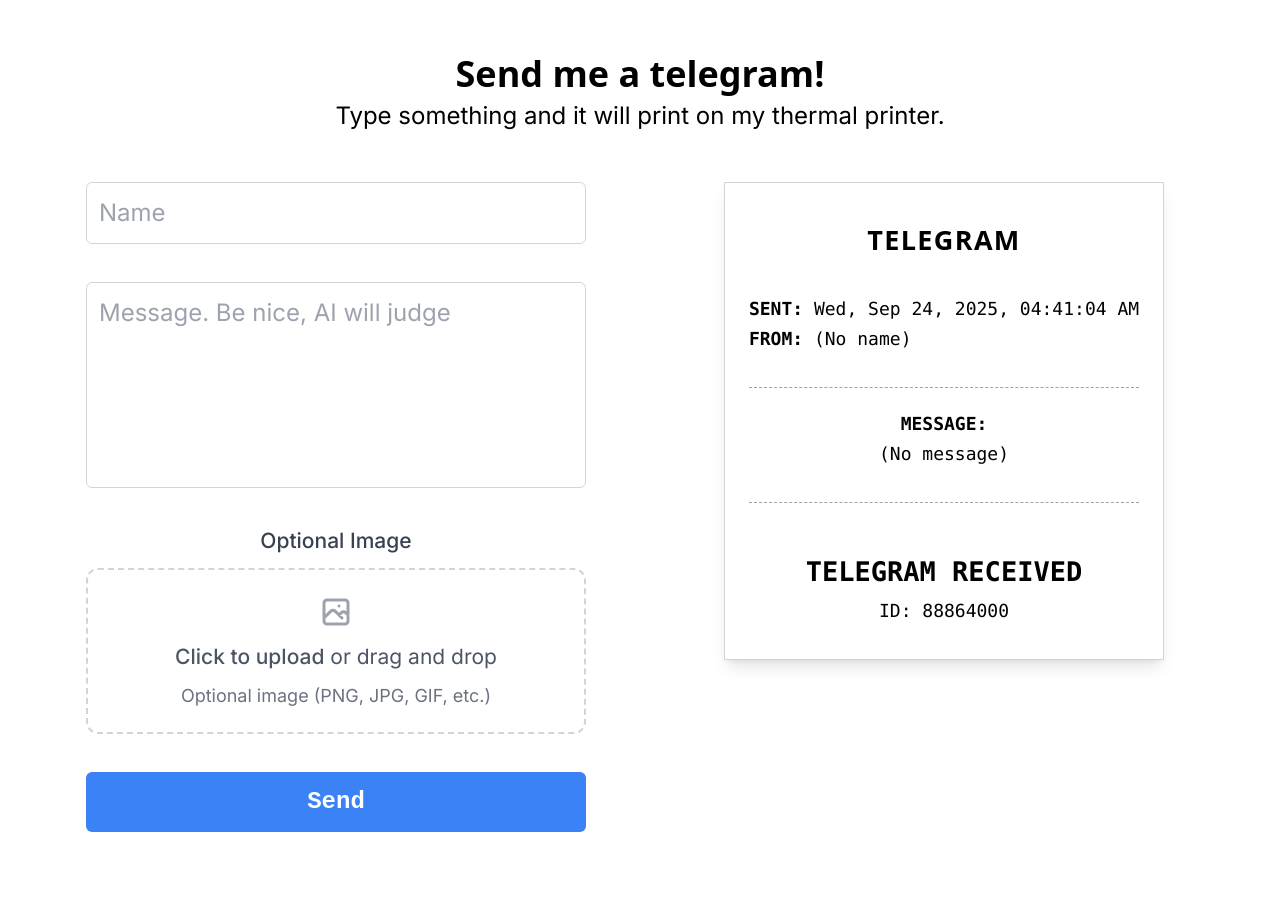
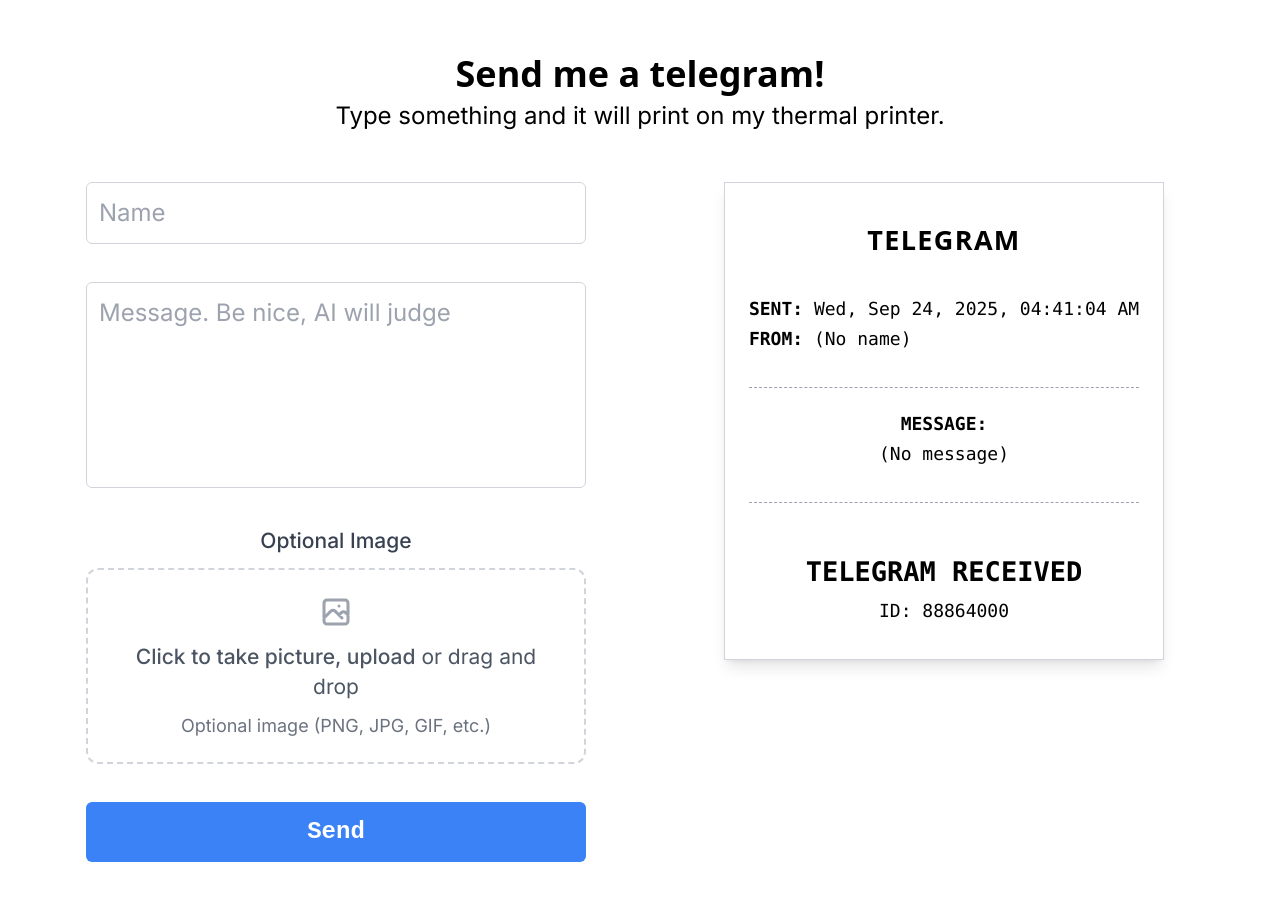
Before and after one commit to hjdarnel/telegram, a Next.js app: page / in a window 1280 px wide. Shown: the top 900 px of the page. Built offline with nearby package versions, Linux system fonts and the light colour scheme; what esc-pos-encoder would draw is missing.

Commit message:
Update upload prompt to include 'take picture' option

```diff
--- a/components/ImageUpload.tsx
+++ b/components/ImageUpload.tsx
@@ -168,8 +168,7 @@ export function ImageUpload() {
 							/>
 						</svg>
 						<div className="text-sm md:text-base text-gray-600">
-							<span className="font-medium">Click to upload</span> or drag and
-							drop
+							<span className="font-medium">Click to take picture, upload</span> or drag and drop
 						</div>
 						<div className="text-xs md:text-sm text-gray-500">
 							Any image type (PNG, JPG, GIF, etc.)
--- a/components/TelegramForm.tsx
+++ b/components/TelegramForm.tsx
@@ -196,8 +196,7 @@ export function TelegramForm() {
 												/>
 											</svg>
 											<div className="text-sm text-gray-600">
-												<span className="font-medium">Click to upload</span> or
-												drag and drop
+												<span className="font-medium">Click to take picture, upload</span> or drag and drop
 											</div>
 											<div className="text-xs text-gray-500">
 												Optional image (PNG, JPG, GIF, etc.)
```
